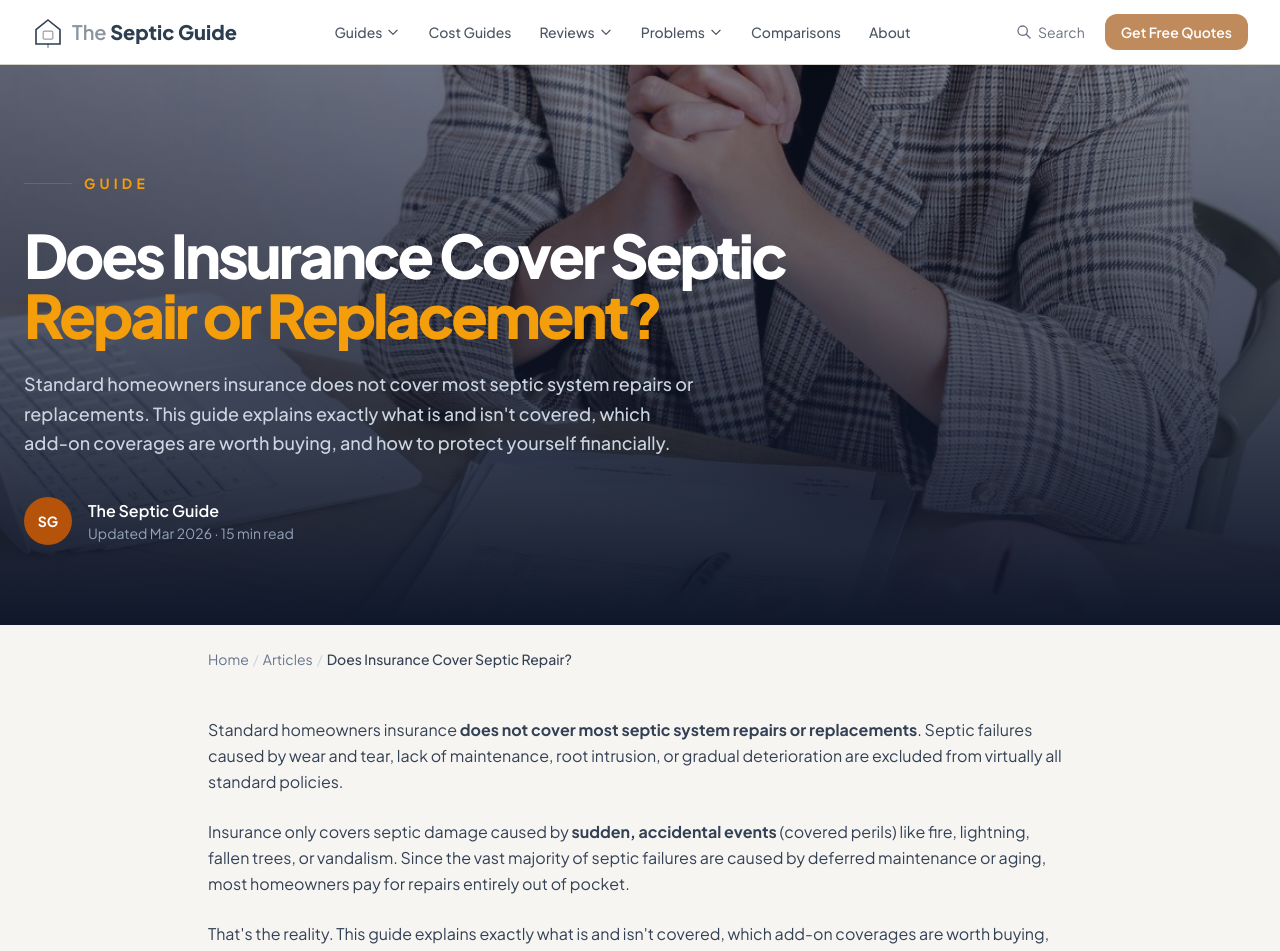
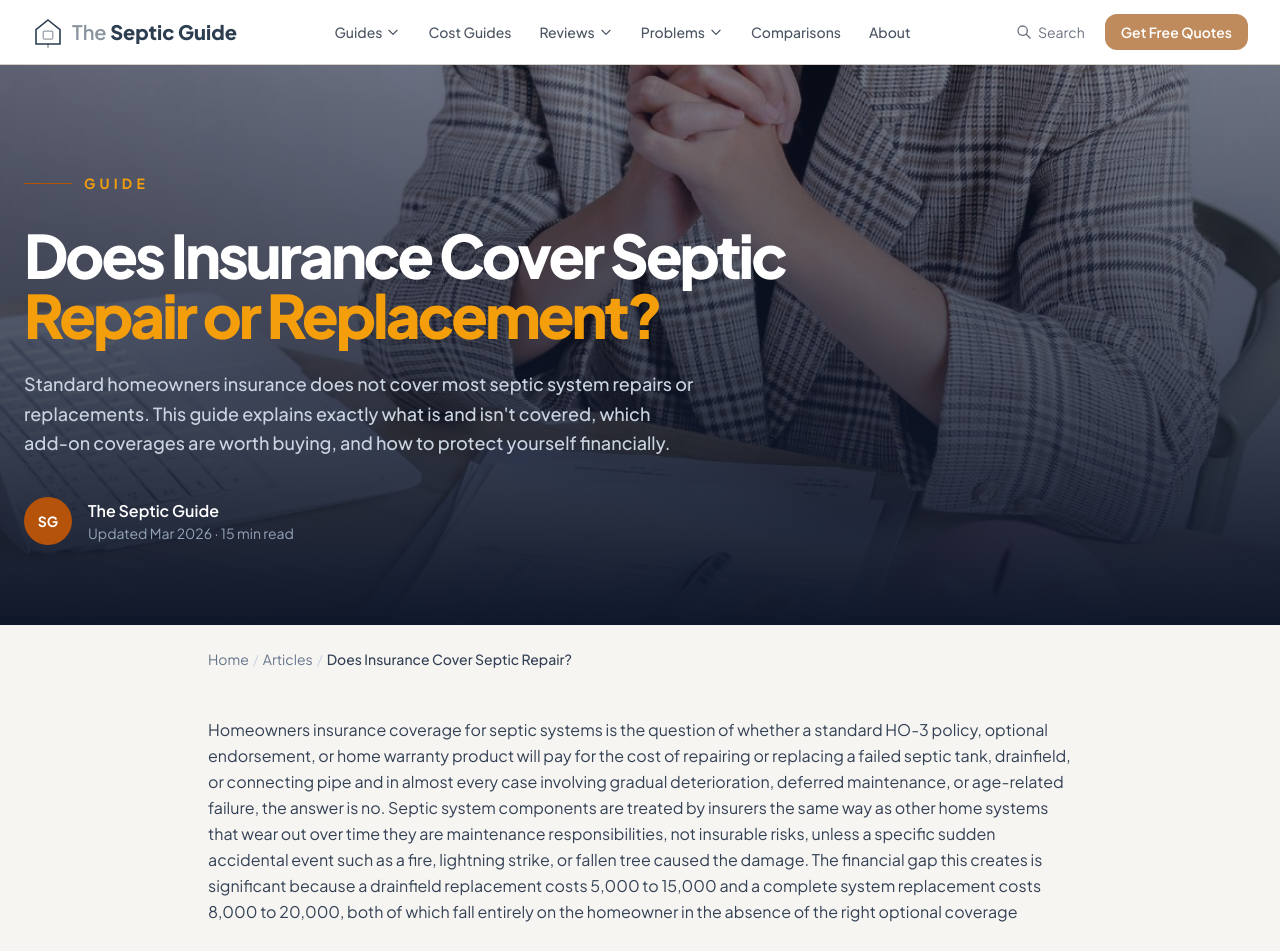
Before and after one commit to thebasementguide2026/theseptic.guide-, a Next.js app: page /articles/does-insurance-cover-septic-repair-replacement in a window 1280 px wide. Shown: the top 951 px of the page. Built offline with nearby package versions, Linux system fonts and the light colour scheme.

Commit message:
Add intro paragraph to does-insurance-cover-septic-repair-replacement

```diff
--- a/app/articles/does-insurance-cover-septic-repair-replacement/page.tsx
+++ b/app/articles/does-insurance-cover-septic-repair-replacement/page.tsx
@@ -126,6 +126,9 @@ export default function InsuranceCoverSepticArticle() {
 
         {/* Main Content */}
       <article className='max-w-4xl mx-auto px-4 py-12'>
+                <p className='text-base text-slate-700 leading-relaxed mb-6'>
+          Homeowners insurance coverage for septic systems is the question of whether a standard HO-3 policy, optional endorsement, or home warranty product will pay for the cost of repairing or replacing a failed septic tank, drainfield, or connecting pipe and in almost every case involving gradual deterioration, deferred maintenance, or age-related failure, the answer is no. Septic system components are treated by insurers the same way as other home systems that wear out over time they are maintenance responsibilities, not insurable risks, unless a specific sudden accidental event such as a fire, lightning strike, or fallen tree caused the damage. The financial gap this creates is significant because a drainfield replacement costs 5,000 to 15,000 and a complete system replacement costs 8,000 to 20,000, both of which fall entirely on the homeowner in the absence of the right optional coverage
+        </p>
         <p className='text-base text-slate-700 leading-relaxed mb-6'>
           Standard homeowners insurance <strong>does not cover most septic system repairs or replacements</strong>. Septic failures caused by wear and tear, lack of maintenance, root intrusion, or gradual deterioration are excluded from virtually all standard policies.
         </p>
```
